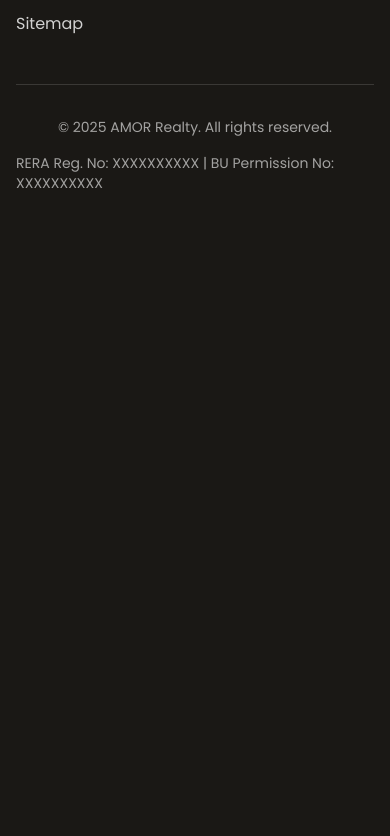
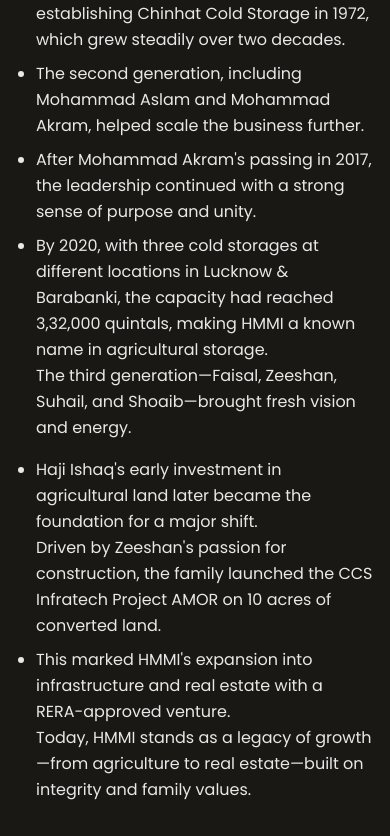
Before and after one commit to sandyiitree/amor-final, a React (Vite) app: page / in a window 390 px wide. Shown: the part 8788-9624 px from the top of the page. Before the commit the page ends 9029 px from the top, so only its background shows below. Built offline with nearby package versions, Linux system fonts and the light colour scheme.

Commit message:
added about developer and footer

```diff
--- a/src/App.tsx
+++ b/src/App.tsx
@@ -8,6 +8,7 @@ import Location from './components/Location';
 import Contact from './components/Contact';
 import Footer from './components/Footer';
 import StickyInquiry from './components/StickyInquiry';
+import AboutDeveloper from './components/AboutDeveloper';
 import './styles/animations.css';
 
 function App() {
@@ -20,6 +21,7 @@ function App() {
       <Amenities />
       <Location />
       <Contact />
+      <AboutDeveloper />
       <Footer />
       <StickyInquiry />
     </div>
--- /dev/null
+++ b/src/components/AboutDeveloper.tsx
@@ -0,0 +1,58 @@
+import React from 'react';
+import developerImage from '../assets/images/e555c794-ef5f-4f4b-852c-c563778e2575.jpg';
+
+const pointsGroup1 = [
+  "HMMI began in 1965 when Haji Mohammad Ishaq and Haji Mohammad Ali started trading potatoes with honesty and determination.",
+  "They expanded their operations by establishing Chinhat Cold Storage in 1972, which grew steadily over two decades.",
+  "The second generation, including Mohammad Aslam and Mohammad Akram, helped scale the business further.",
+  "After Mohammad Akram's passing in 2017, the leadership continued with a strong sense of purpose and unity.",
+  "By 2020, with three cold storages at different locations in Lucknow & Barabanki, the capacity had reached 3,32,000 quintals, making HMMI a known name in agricultural storage.<br/>The third generation—Faisal, Zeeshan, Suhail, and Shoaib—brought fresh vision and energy."
+];
+
+const pointsGroup2 = [
+  "Haji Ishaq's early investment in agricultural land later became the foundation for a major shift.<br/>Driven by Zeeshan's passion for construction, the family launched the CCS Infratech Project AMOR on 10 acres of converted land.",
+  "This marked HMMI's expansion into infrastructure and real estate with a RERA-approved venture.<br/>Today, HMMI stands as a legacy of growth—from agriculture to real estate—built on integrity and family values."
+];
+
+const AboutDeveloper: React.FC = () => {
+  return (
+    <section className="py-20 bg-[#1A1815]">
+      <div className="container mx-auto px-4">
+        {/* Header Centered */}
+        <div className="text-center mb-10">
+          <h2 className="text-3xl md:text-4xl font-bold mb-4 flex flex-wrap justify-center items-center gap-2">
+            <span className="text-white">About Developer -</span>
+            <span className="font-bold" style={{background: 'linear-gradient(313deg, #8c5438 0%, #c76a43 50%, #f3b79e 100%)', WebkitBackgroundClip: 'text', WebkitTextFillColor: 'transparent'}}>CCS INFRATECH</span>
+          </h2>
+          <div className="w-20 h-1 mx-auto mb-6" style={{background: 'linear-gradient(313deg, #8c5438 0%, #c76a43 50%, #f3b79e 100%)'}}></div>
+        </div>
+        <div className="flex flex-col md:flex-row items-center gap-12">
+          {/* Left: Image */}
+          <div className="w-full md:w-1/2 flex justify-center">
+            <img
+              src={developerImage}
+              alt="CCS Infra Tech Developer"
+              className="rounded-2xl shadow-lg object-cover w-full max-w-lg h-80 md:h-[28rem]"
+            />
+          </div>
+          {/* Right: Content */}
+          <div className="w-full md:w-1/2 flex flex-col items-start">
+            <ul className="space-y-2 text-white/90 text-base list-disc pl-5">
+              {pointsGroup1.map((point, idx) => (
+                <li key={idx}><span className="block leading-relaxed" dangerouslySetInnerHTML={{__html: point}} /></li>
+              ))}
+            </ul>
+            <div className="mt-4" />
+            <ul className="space-y-2 text-white/90 text-base list-disc pl-5">
+              {pointsGroup2.map((point, idx) => (
+                <li key={idx}><span className="block leading-relaxed" dangerouslySetInnerHTML={{__html: point}} /></li>
+              ))}
+            </ul>
+          </div>
+        </div>
+      </div>
+    </section>
+  );
+};
+
+export default AboutDeveloper;
--- a/src/components/Footer.tsx
+++ b/src/components/Footer.tsx
@@ -1,4 +1,5 @@
 import React from 'react';
+import developerLogo from '../assets/Developer logo.png';
 
 const Footer: React.FC = () => {
   const currentYear = new Date().getFullYear();
@@ -50,8 +51,6 @@ const Footer: React.FC = () => {
             </ul>
           </div>
 
-
-
           <div>
             <h3 className="text-lg font-semibold mb-6">Legal</h3>
             <ul className="space-y-3">
@@ -76,14 +75,18 @@ const Footer: React.FC = () => {
         </div>
 
         <div className="border-t border-[#3A3835] mt-12 pt-8">
-          <div className="flex flex-col md:flex-row justify-between items-center">
-            <p className="text-white/60 text-sm mb-4 md:mb-0">
-              © {currentYear} AMOR Realty. All rights reserved.
-            </p>
-            <div>
-              <p className="text-white/60 text-sm">
-                RERA Reg. No: XXXXXXXXXX | BU Permission No: XXXXXXXXXX
-              </p>
+          <div className="flex flex-col md:flex-row md:justify-between md:items-center gap-8">
+            <div className="flex flex-col items-center md:items-start w-full md:w-auto">
+              <img src={developerLogo} alt="CCS Infratech Logo" className="h-12 md:h-16 w-auto object-contain rounded bg-white/5 p-2 mb-2 md:mb-0" />
+              <p className="text-white/60 text-sm mt-2 md:mt-4">© {currentYear} CCS Infratech. All rights reserved.</p>
+            </div>
+            <div className="flex flex-col items-center md:items-end w-full md:w-auto">
+              <span className="font-bold text-base md:text-lg text-white">UP RERA REGISTRATION NO.</span>
+              <span className="font-bold text-base md:text-lg text-white">UPRERAPRJ389222/03/2025</span>
+              <span className="font-bold text-base md:text-lg text-white">Launch Date: 29 March</span>
+              <span className="text-white/60 text-xs md:text-sm mt-2">Website: <a href="https://www.up-rera.in" className="underline hover:text-[#D26A3B]">www.up-rera.in</a></span>
+              <span className="text-white/60 text-xs md:text-sm">A/c Name: CCS Infratech Collection Account for AMOR | A/c No. 0294002900000154</span>
+              <span className="text-white/60 text-xs md:text-sm">Bank & Branch: Punjab National Bank, Hazratganj | IFSC: PUNB0029400</span>
             </div>
           </div>
         </div>
```
Also changed, not shown: src/assets/Developer logo.png (added), src/assets/Rera_details.png (added).
